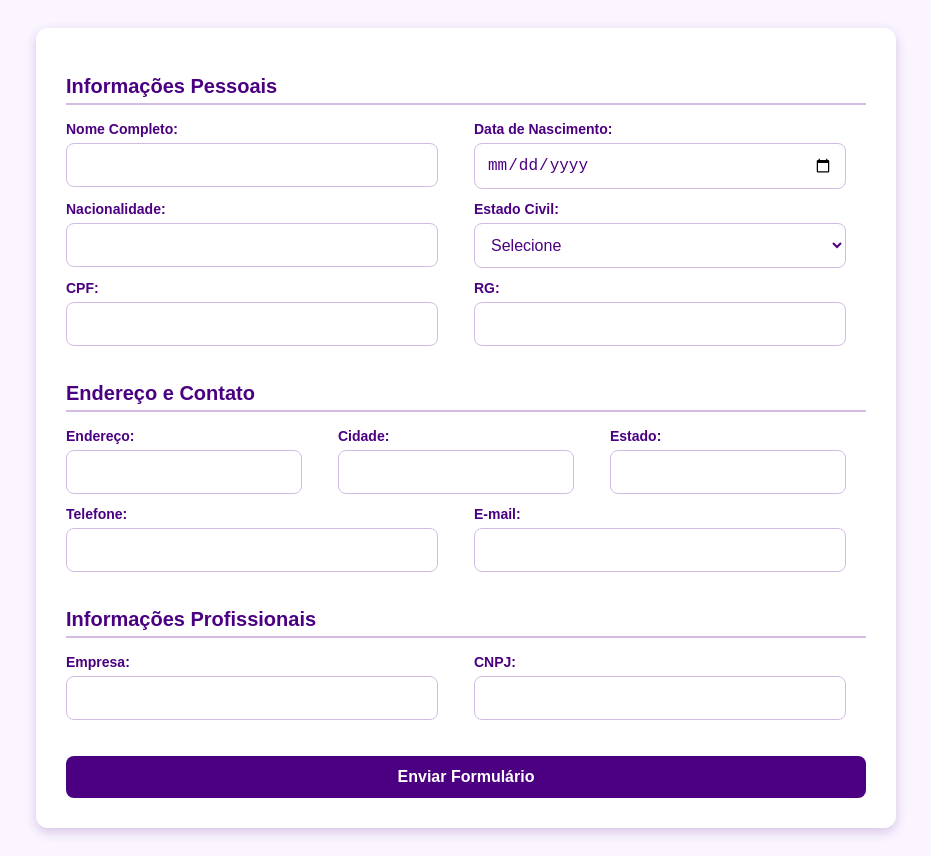
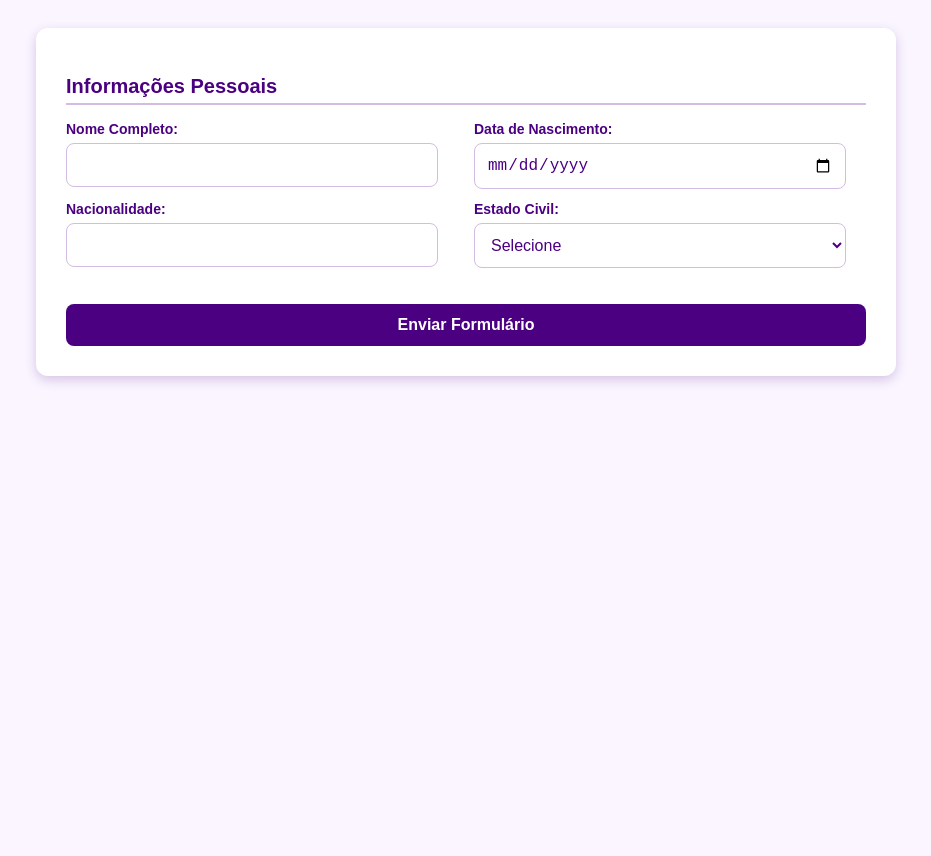
Before and after one commit to Gmarquesfs/Resenha, a plain HTML site: page index.html in a window 1280 px wide. Shown: the whole page, without its empty margins (174-1105 px from the left). After the commit the page ends 800 px from the top, so only its background shows below. Drawn offline with Linux system fonts and the light colour scheme.

Commit message:
Update index.html

```diff
--- a/index.html
+++ b/index.html
@@ -137,61 +137,6 @@
                     </select>
                 </div>
             </div>
-
-            <div class="form-row">
-                <div>
-                    <label for="cpf">CPF:</label>
-                    <input type="text" id="cpf" required>
-                </div>
-                <div>
-                    <label for="rg">RG:</label>
-                    <input type="text" id="rg" required>
-                </div>
-            </div>
-        </div>
-
-        <!-- Endereço e Contato -->
-        <div class="form-section">
-            <h2>Endereço e Contato</h2>
-            <div class="form-row">
-                <div>
-                    <label for="address">Endereço:</label>
-                    <input type="text" id="address" required>
-                </div>
-                <div>
-                    <label for="city">Cidade:</label>
-                    <input type="text" id="city" required>
-                </div>
-                <div>
-                    <label for="state">Estado:</label>
-                    <input type="text" id="state" required>
-                </div>
-            </div>
-            <div class="form-row">
-                <div>
-                    <label for="phone">Telefone:</label>
-                    <input type="tel" id="phone" required>
-                </div>
-                <div>
-                    <label for="email">E-mail:</label>
-                    <input type="email" id="email" required>
-                </div>
-            </div>
-        </div>
-
-        <!-- Informações Profissionais -->
-        <div class="form-section">
-            <h2>Informações Profissionais</h2>
-            <div class="form-row">
-                <div>
-                    <label for="company">Empresa:</label>
-                    <input type="text" id="company" required>
-                </div>
-                <div>
-                    <label for="cnpj">CNPJ:</label>
-                    <input type="text" id="cnpj" required>
-                </div>
-            </div>
         </div>
 
         <!-- Botão de Envio -->
@@ -209,25 +154,21 @@
             nomeCompleto: document.getElementById('fullName').value,
             dataNascimento: document.getElementById('birthDate').value,
             nacionalidade: document.getElementById('nationality').value,
-            estadoCivil: document.getElementById('maritalStatus').value,
-            cpf: document.getElementById('cpf').value,
-            rg: document.getElementById('rg').value,
-            endereco: document.getElementById('address').value,
-            cidade: document.getElementById('city').value,
-            estado: document.getElementById('state').value,
-            telefone: document.getElementById('phone').value,
-            email: document.getElementById('email').value,
-            empresa: document.getElementById('company').value,
-            cnpj: document.getElementById('cnpj').value,
+            estadoCivil: document.getElementById('maritalStatus').value
         };
 
-        await fetch('https://script.google.com/macros/s/AKfycbzlYi3VwVZ51BKgbrRPngq4pJfVCA06ps7i7Ij0s78rWcYaVYFrBbcTcaWDBfWdRWEJkw/exec', {
-            method: 'POST',
-            headers: {'Content-Type': 'application/json'},
-            body: JSON.stringify(formData)
-        });
+        try {
+            await fetch('https://script.google.com/macros/s/AKfycbzlYi3VwVZ51BKgbrRPngq4pJfVCA06ps7i7Ij0s78rWcYaVYFrBbcTcaWDBfWdRWEJkw/exec', {
+                method: 'POST',
+                headers: {'Content-Type': 'application/json'},
+                body: JSON.stringify(formData)
+            });
 
-        alert('Formulário enviado com sucesso!');
+            window.location.href = 'confirmacao.html';
+        } catch (error) {
+            alert('Erro ao enviar o formulário.');
+            console.error(error);
+        }
     });
 </script>
 
```
